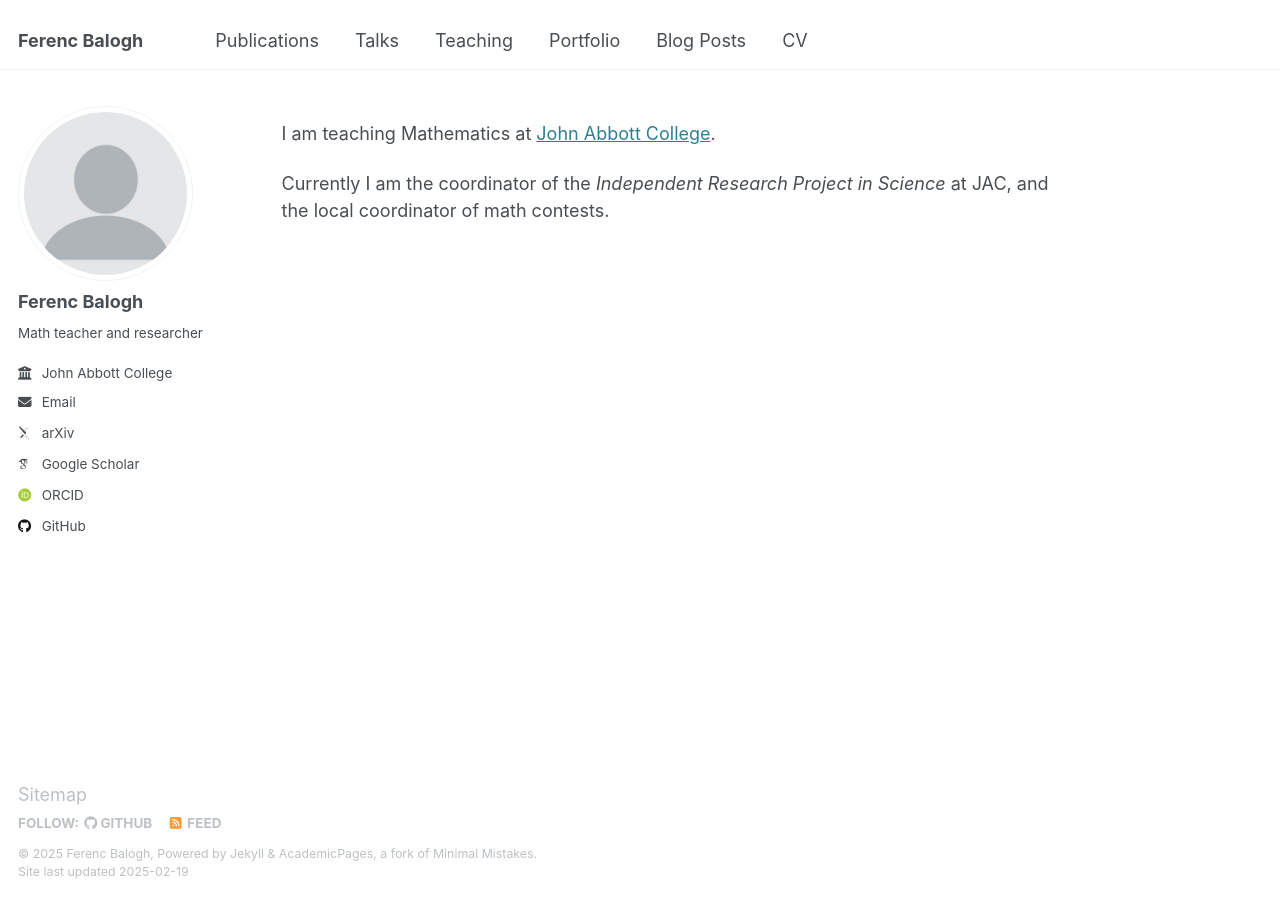
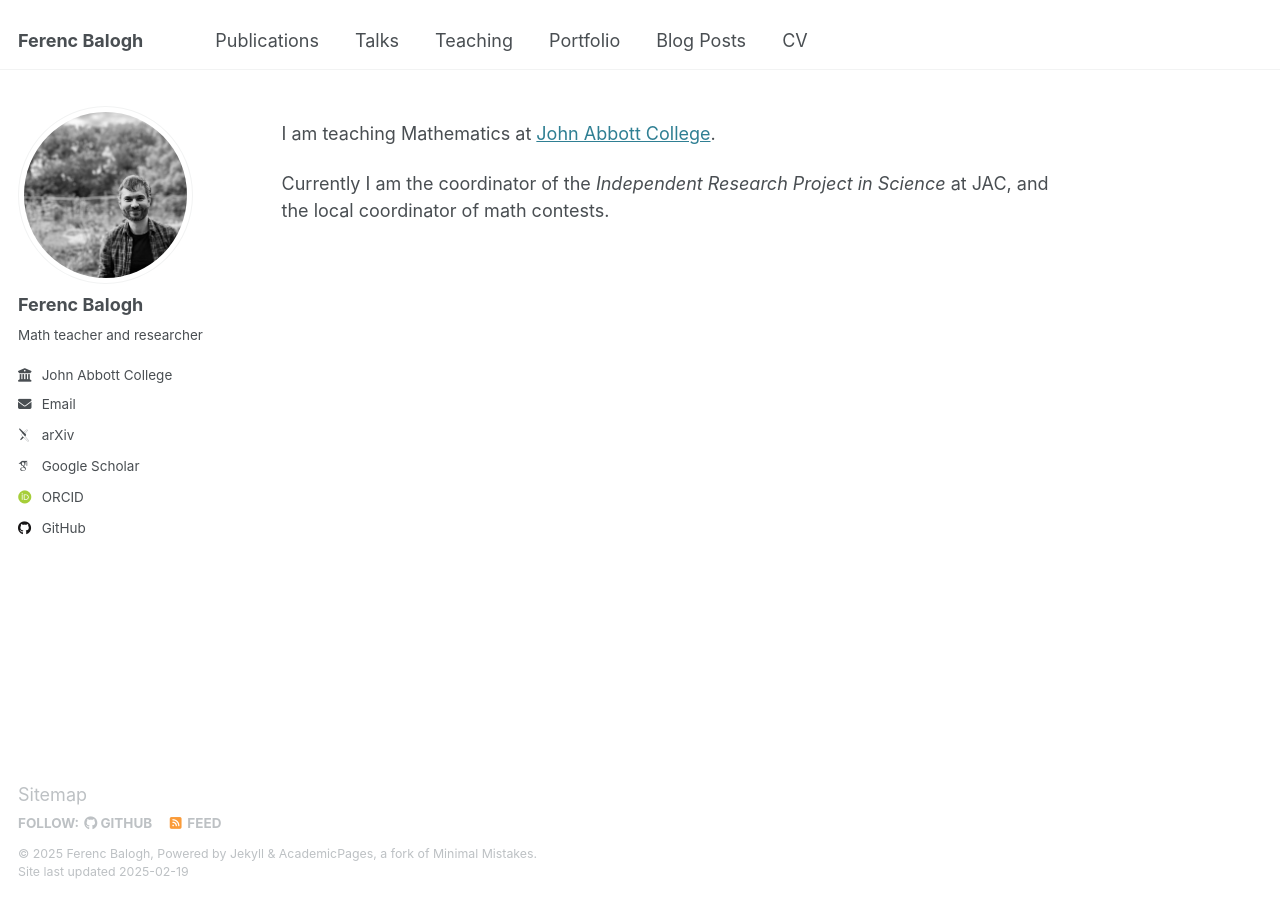
Before and after one commit to ferenc-balogh-math/ferenc-balogh-math.github.io, a Jekyll site: the page built from _pages/about.md, in a window 1280 px wide. Built offline with Jekyll 4.4.1, drawn with Linux system fonts in a browser that asks for light colours; some web fonts are replaced.

Commit message:
Update _config.yml

```diff
--- a/_config.yml
+++ b/_config.yml
@@ -22,7 +22,7 @@ repository               : "ferenc-balogh-math.github.io"
 #               Additional customization can be done by editing /_includes/author-profile.html
 author:
   # Biographic information
-  avatar           : "profile.png"
+  avatar           : "ferenc.jpg"
   name             : "Ferenc Balogh"
   pronouns         : # example: "she/her"
   bio              : "Math teacher and researcher"
```
